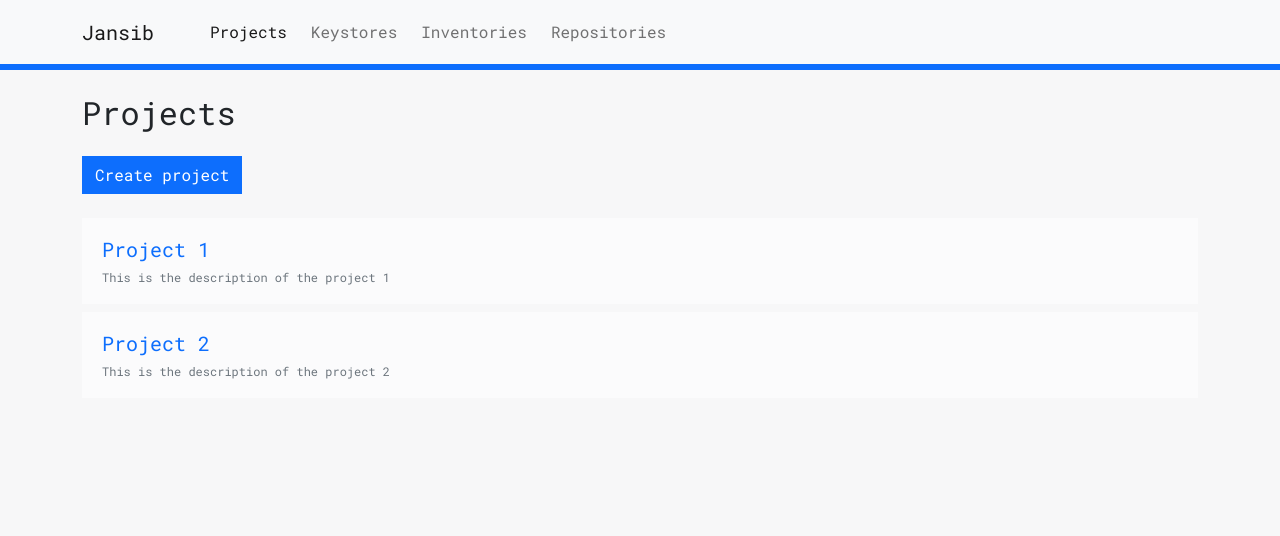
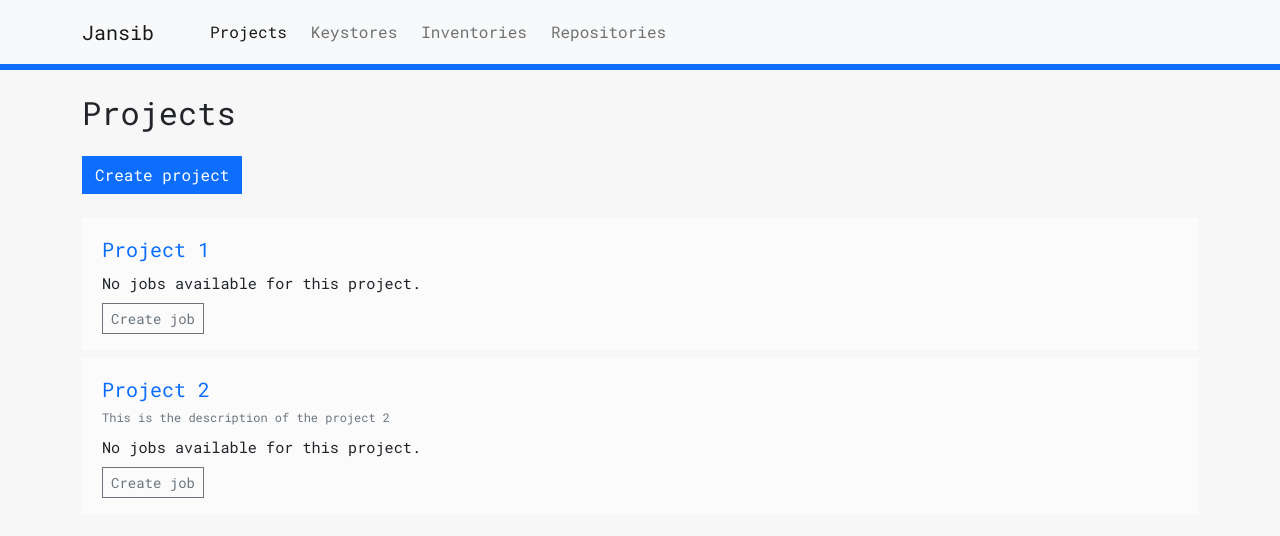
Before and after one commit to fooock/jansib, an Angular app in the folder jansib-ui/: page /projects in a window 1280 px wide. Shown: the top 536 px of the page. Built offline with nearby package versions, Linux system fonts and the light colour scheme.

Commit message:
add button to add jobs to a project

```diff
--- a/jansib-ui/src/app/project/create/create.component.html
+++ b/jansib-ui/src/app/project/create/create.component.html
@@ -35,8 +35,7 @@
         </div>
       </div>
 
-      <button type="submit" class="btn btn-primary mt-3" [disabled]="!model.name || loading"
-        (click)="createProject()">
+      <button type="submit" class="btn btn-primary mt-3" [disabled]="!model.name || loading" (click)="createProject()">
         <span *ngIf="loading" class="spinner-grow spinner-grow-sm btn-spinner" role="status" aria-hidden="true"></span>
         Create
       </button>
--- a/jansib-ui/src/app/project/list/list.component.css
+++ b/jansib-ui/src/app/project/list/list.component.css
@@ -10,3 +10,7 @@
   text-decoration: none;
   display: block;
 }
+
+.project-jobs p {
+  font-size: .95em;
+}
--- a/jansib-ui/src/app/project/list/list.component.html
+++ b/jansib-ui/src/app/project/list/list.component.html
@@ -1,8 +1,24 @@
 <div class="mt-4">
   <div class="project bg-data border-data p-3 mt-2" *ngFor="let item of projects">
     <a href="" class="project-block">
-      <p class="lead m-0">{{ item.name }}</p>
-      <small class="text-secondary">{{ item.description }}</small>
+      <div class="row">
+
+        <div class="col-auto">
+          <div class="project-header">
+            <p class="lead m-0">{{ item.name }}</p>
+            <small class="text-secondary">{{ item.description }}</small>
+          </div>
+          <div class="project-jobs">
+            <div *ngIf="!item.jobs || item.jobs?.length === 0" class="mt-2">
+              <p class="text-dark m-0">No jobs available for this project.</p>
+              <button type="button" class="btn btn-outline-secondary btn-sm mt-2">
+                Create job
+              </button>
+            </div>
+          </div>
+        </div>
+
+      </div>
     </a>
   </div>
 </div>
--- a/jansib-ui/src/app/project/project.service.ts
+++ b/jansib-ui/src/app/project/project.service.ts
@@ -13,7 +13,7 @@ export class ProjectService {
   constructor(private client: HttpClient) { }
 
   getProjects(): Observable<Project[]> {
-    const p1 = new Project('', 'Project 1', 'This is the description of the project 1', 0);
+    const p1 = new Project('', 'Project 1', '', 0);
     const p2 = new Project('', 'Project 2', 'This is the description of the project 2', 0);
     this.projects.push(p1, p2);
     return of(this.projects).pipe(delay(100));
--- a/jansib-ui/src/app/project/project.ts
+++ b/jansib-ui/src/app/project/project.ts
@@ -3,6 +3,19 @@ export class Project {
     public id: string,
     public name: string,
     public description: string,
+    public created: number,
+    public jobs?: Job[]
+  ) { }
+}
+
+export class Job {
+  constructor(
+    public id: string,
+    public name: string,
+    public type: string,
+    public repositoryId: string,
+    public inventoryId: string,
+    public keystoreId: string,
     public created: number
   ) { }
 }
```
